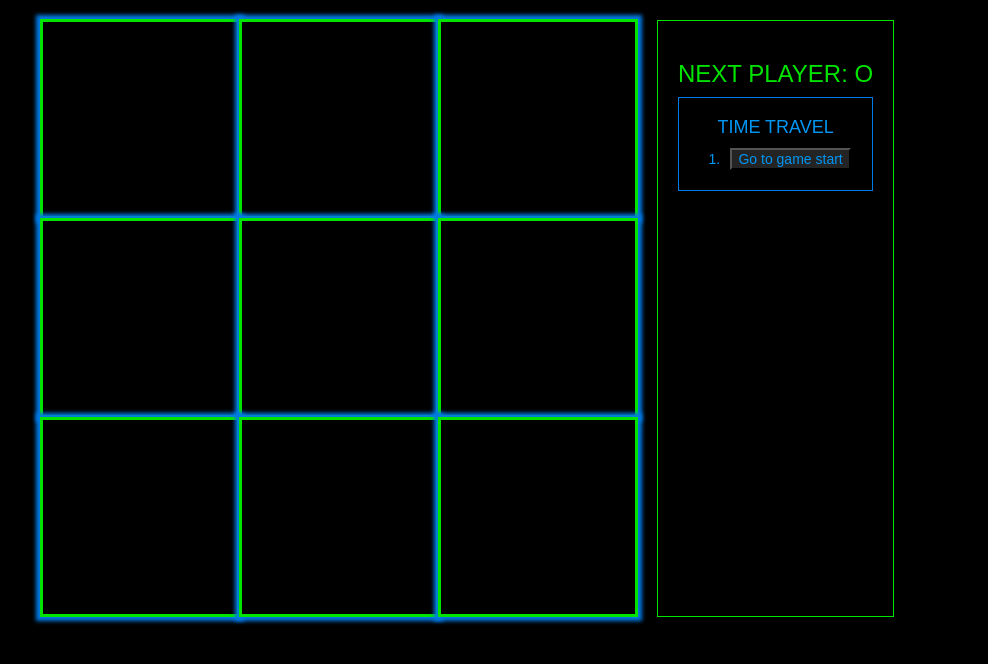
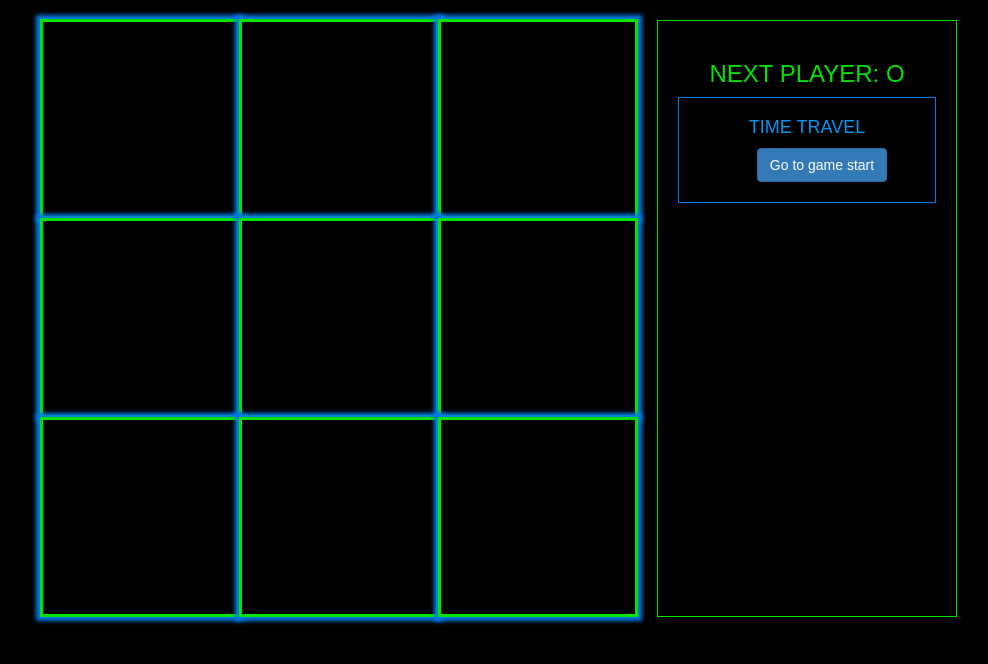
Before and after one commit to StollerSystem/tic-tac-toe, a React (Create React App) app: page / in a window 1280 px wide. Shown: the top 664 px of the page, without its empty margins (30-1018 px from the left). Built offline with nearby package versions, Linux system fonts and the light colour scheme.

Commit message:
fix test
Co-authored-by: <brian.harv3y@gmail.com>
Co-Authored-By: Michael Watts <wattsjmichael@gmail.com>

```diff
--- a/src/components/Game.js
+++ b/src/components/Game.js
@@ -47,13 +47,13 @@ class Game extends React.Component {
         'Go to game start';
       return (
         <li key={move}>
-          <button onClick={() => this.jumpTo(move)}>{desc}</button>
+          <button className="btn btn-primary"onClick={() => this.jumpTo(move)}>{desc}</button>
         </li>
       );
     });
     let status;
     if (winner) {
-      status = "Winner: " + winner;
+      status = winner+" WINS!!!";
     } else {
       status = 'NEXT PLAYER: ' + (this.props.xIsNext ? 'X' : 'O');
     }
--- a/src/index.css
+++ b/src/index.css
@@ -71,6 +71,7 @@ ol, ul {
   border: solid rgb(0, 228, 0);
   border-width: 1px;
   padding: 20px;
+  width: 300px;
 }
 
 .main {
@@ -92,3 +93,10 @@ button {
 li {
   margin: 5px
 }
+
+ol {
+  width: 90%;
+  list-style: none;
+  margin-left: auto;
+	margin-right: auto;
+}
--- a/src/reducers/step-number-reducer.js
+++ b/src/reducers/step-number-reducer.js
@@ -8,5 +8,4 @@ export default (state = 0, action) => {
     default:
       return state;
   }
-
 }
```
Also changed, not shown: 1 other file (tests, documents, lock files or other folders).
